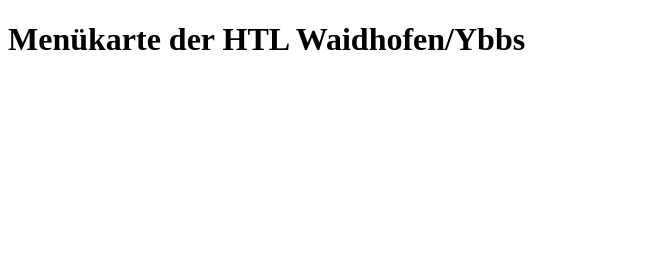
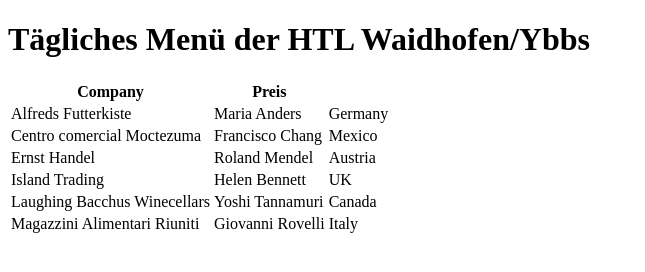
Before and after one commit to GrurlStefan/Statische-Website-ITP, a plain HTML site: page dailymenu.html in a window 1280 px wide. Shown: the whole page, without its empty margins (0-645 px from the left). Drawn offline with Linux system fonts and the light colour scheme.

Commit message:
Tabellen aktualisiert

```diff
--- a/dailymenu.html
+++ b/dailymenu.html
@@ -8,7 +8,47 @@
   <meta name="viewport" content="width=device-width, initial-scale=1">
  </head>
  <body href=".css">
-  <h1>Menükarte der HTL Waidhofen/Ybbs</h1>
+  <h1>Tägliches Menü der HTL Waidhofen/Ybbs</h1>
+  <table>
+    <tr>
+      <th>Company</th>
+      <th>Preis</th>
+    </tr>
+    <tr>
+      <td>Alfreds Futterkiste</td>
+      <td>Maria Anders</td>
+      <td>Germany</td>
+    </tr>
+    <tr>
+      <td>Centro comercial Moctezuma</td>
+      <td>Francisco Chang</td>
+      <td>Mexico</td>
+    </tr>
+    <tr>
+      <td>Ernst Handel</td>
+      <td>Roland Mendel</td>
+      <td>Austria</td>
+    </tr>
+    <tr>
+      <td>Island Trading</td>
+      <td>Helen Bennett</td>
+      <td>UK</td>
+    </tr>
+    <tr>
+      <td>Laughing Bacchus Winecellars</td>
+      <td>Yoshi Tannamuri</td>
+      <td>Canada</td>
+    </tr>
+    <tr>
+      <td>Magazzini Alimentari Riuniti</td>
+      <td>Giovanni Rovelli</td>
+      <td>Italy</td>
+    </tr>
+  </table>
+
+  </body>
+  </html>
+
 
 
 
```
Also changed, not shown: weeklymenus.html (+1 -1 lines).
